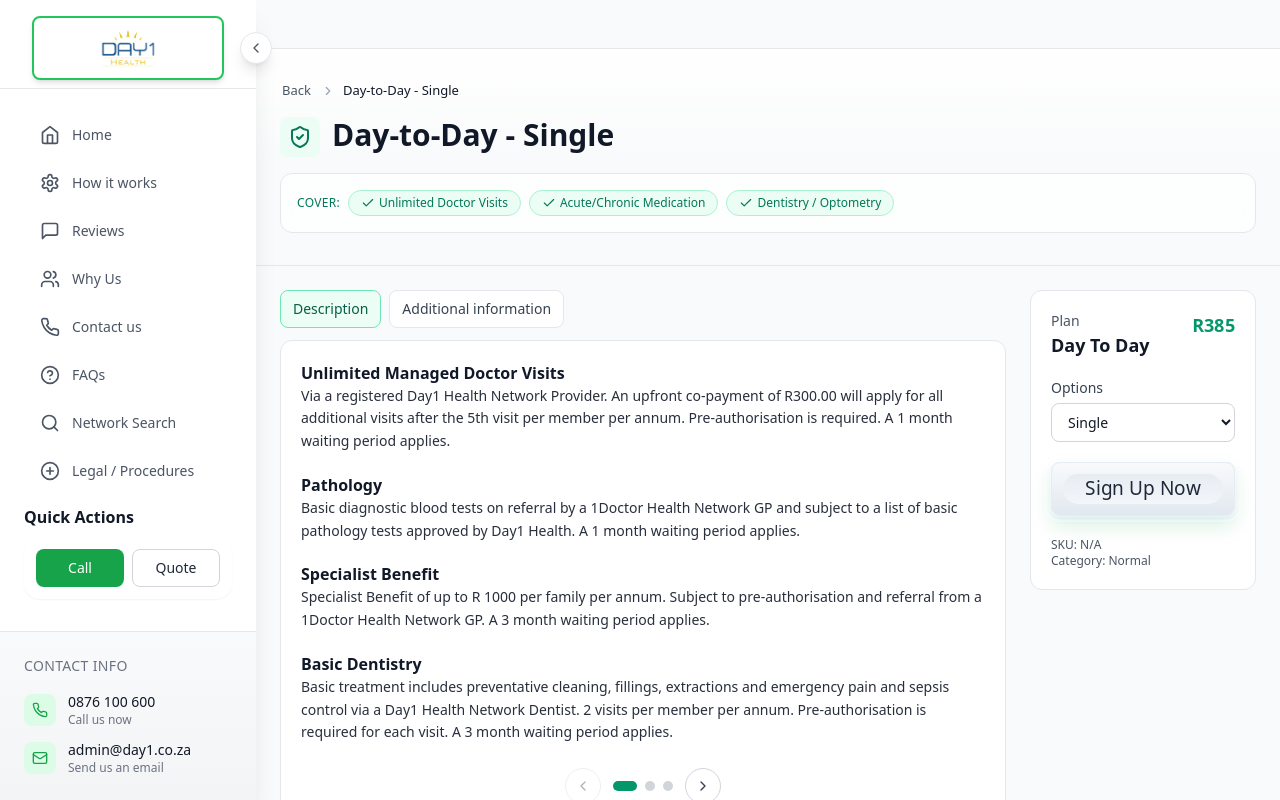
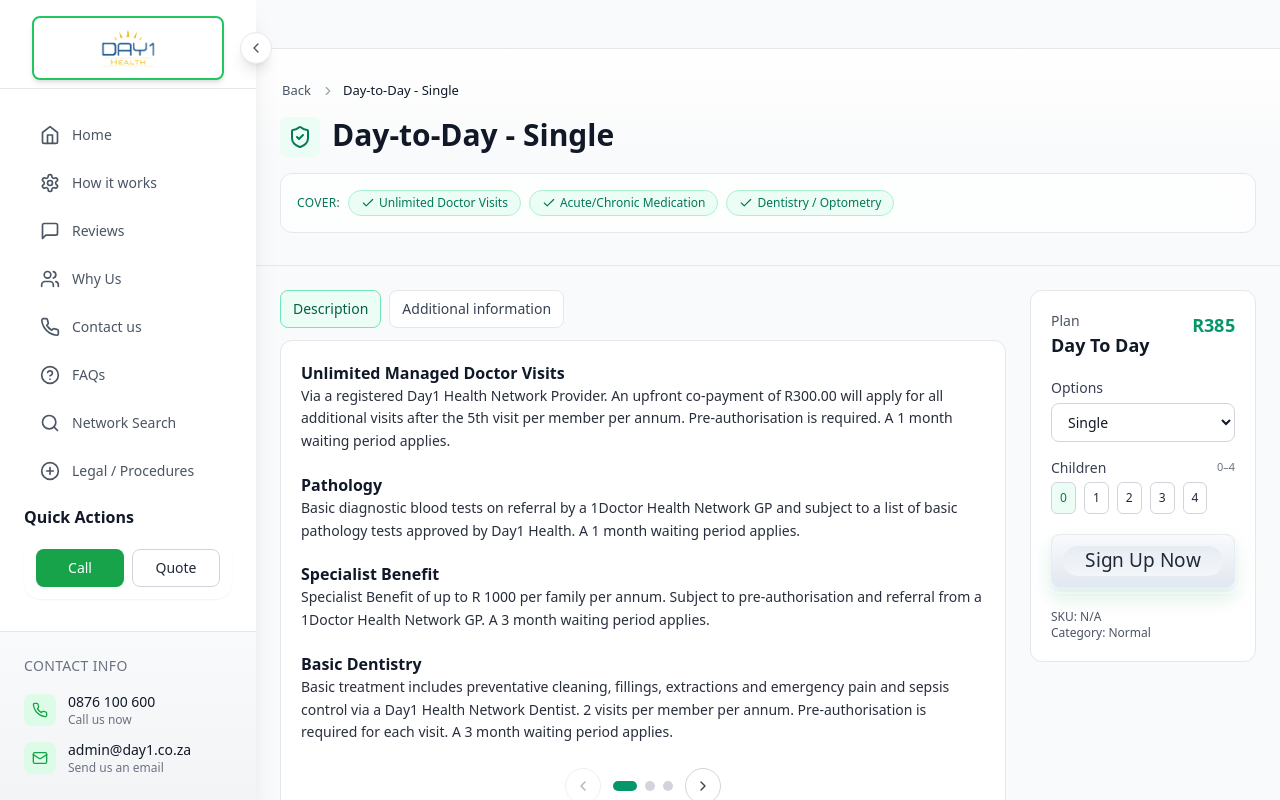
Before and after one commit to TheoDuToit1/day1health, a React (Vite) app: page /plans/day-to-day in a window 1280 px wide. Shown: the top 800 px of the page. Built offline with nearby package versions, Linux system fonts and the light colour scheme.

Commit message:
Hero: adjust slide 0 CTA position; ToolsTabs: sidebar-aware width; PlanDetailPage: Single children selector matching Family and URL sync

```diff
--- a/src/components/Hero.tsx
+++ b/src/components/Hero.tsx
@@ -800,11 +800,11 @@
                           {/* Simple CTA Button for Slide 0 */}
                           {slide.id === 0 && (
                             <motion.div
-                              className="mt-[108px] flex justify-center" /* moved down +30px from original and centered */
+                              className="mt-[140px] flex justify-center" /* moved further down (+32px) and centered */
                               initial={{ y: 20, opacity: 0 }}
                               animate={{ y: 0, opacity: 1 }}
                               transition={{ delay: 2, duration: 0.6 }}
-                              style={{ marginTop: '108px' }}
+                              style={{ marginTop: '140px' }}
                             >
                               <HeroCTAButton
                                 className={`font-manrope font-bold text-xl ${isDark ? 'text-emerald-400' : 'text-green-600'}`}
--- a/src/components/PlanDetailPage.tsx
+++ b/src/components/PlanDetailPage.tsx
@@ -90,7 +90,7 @@
   const { isDark } = useTheme();
   const [isSidebarCollapsed, setIsSidebarCollapsed] = useState(false);
   const [option, setOption] = useState('');
-  const [childCount, setChildCount] = useState(1);
+  const [childCount, setChildCount] = useState(0);
   const [activeTab, setActiveTab] = useState<'description' | 'additional'>('description');
   const [searchParams, setSearchParams] = useSearchParams();
   const variantParam = (searchParams.get('variant') || 'single').toLowerCase();
@@ -983,6 +983,34 @@
                           </select>
                         </div>
 
+                        {option === 'single' && (
+                          <div>
+                            <div className="flex items-center justify-between">
+                              <label className={isDark ? 'text-gray-200 text-sm' : 'text-gray-700 text-sm'}>Children</label>
+                              <span className={`text-[11px] ${isDark ? 'text-gray-400' : 'text-gray-500'}`}>0–4</span>
+                            </div>
+                            <div className="mt-1 inline-flex items-center gap-2">
+                              {[0,1,2,3,4].map((n) => (
+                                <button
+                                  key={n}
+                                  type="button"
+                                  aria-label={`Select ${n} ${n === 1 ? 'child' : 'children'}`}
+                                  onClick={() => { setChildCount(n); updateUrl('single', n); }}
+                                  className={[
+                                    'h-8 px-2 rounded-md border text-xs transition-colors',
+                                    isDark ? 'border-gray-700' : 'border-gray-300',
+                                    childCount === n
+                                      ? (isDark ? 'bg-emerald-600/30 text-white border-emerald-400' : 'bg-emerald-50 text-emerald-700 border-emerald-300')
+                                      : (isDark ? 'bg-gray-900/60 text-gray-200 hover:border-gray-600' : 'bg-white text-gray-800 hover:border-gray-400')
+                                  ].join(' ')}
+                                  aria-pressed={n === childCount}
+                                >
+                                  {n}
+                                </button>
+                              ))}
+                            </div>
+                          </div>
+                        )}
                         {option === 'family' ? (
                           <div>
                             <div className="flex items-center justify-between">
--- a/src/components/ToolsTabs.tsx
+++ b/src/components/ToolsTabs.tsx
@@ -3038,12 +3038,12 @@
   return (
     <div id="plans" className={`relative z-30 -mt-[150px] transition-all duration-700 ease-in-out ${
       isDark ? 'bg-gray-900' : 'bg-white'
-    }`}>
-      <div className={`w-full mx-auto px-4 ${
-        isSidebarCollapsed ? 'lg:pl-16' : 'lg:pl-56'
-      }`} style={{
-        transition: 'padding-left 0.7s cubic-bezier(0.25, 0.46, 0.45, 0.94)'
-      }}>
+    } ${
+      isSidebarCollapsed ? 'lg:ml-24 lg:w-[calc(100%-6rem)]' : 'lg:ml-64 lg:w-[calc(100%-16rem)]'
+    }`} style={{
+      transition: 'margin-left 0.7s cubic-bezier(0.25, 0.46, 0.45, 0.94), width 0.7s cubic-bezier(0.25, 0.46, 0.45, 0.94)'
+    }}>
+      <div className={`w-full mx-auto px-4`}>
         {/* Floating Tabs */}
         <div className="flex justify-center mb-12">
           <div className={`w-full max-w-full ${isSidebarCollapsed ? 'md:max-w-[74rem]' : 'md:max-w-[min(74rem,calc(100vw-14rem-0.5rem))]'} mx-auto rounded-2xl shimmer-border shadow-lg px-2 py-3 backdrop-blur-sm transition-colors duration-300 ${
```
